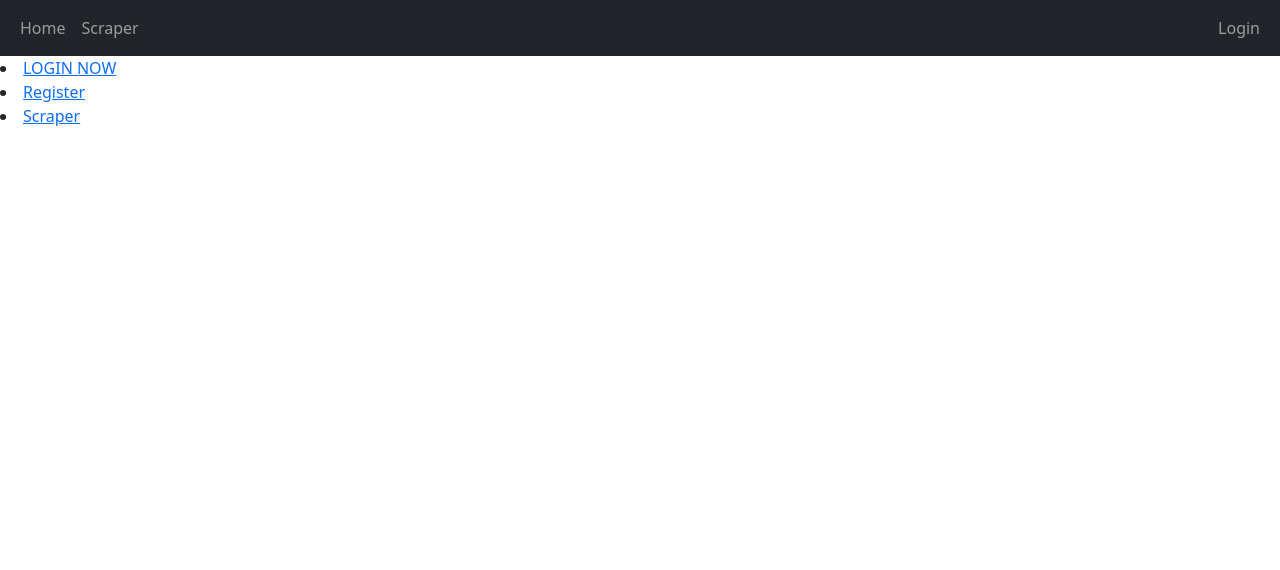
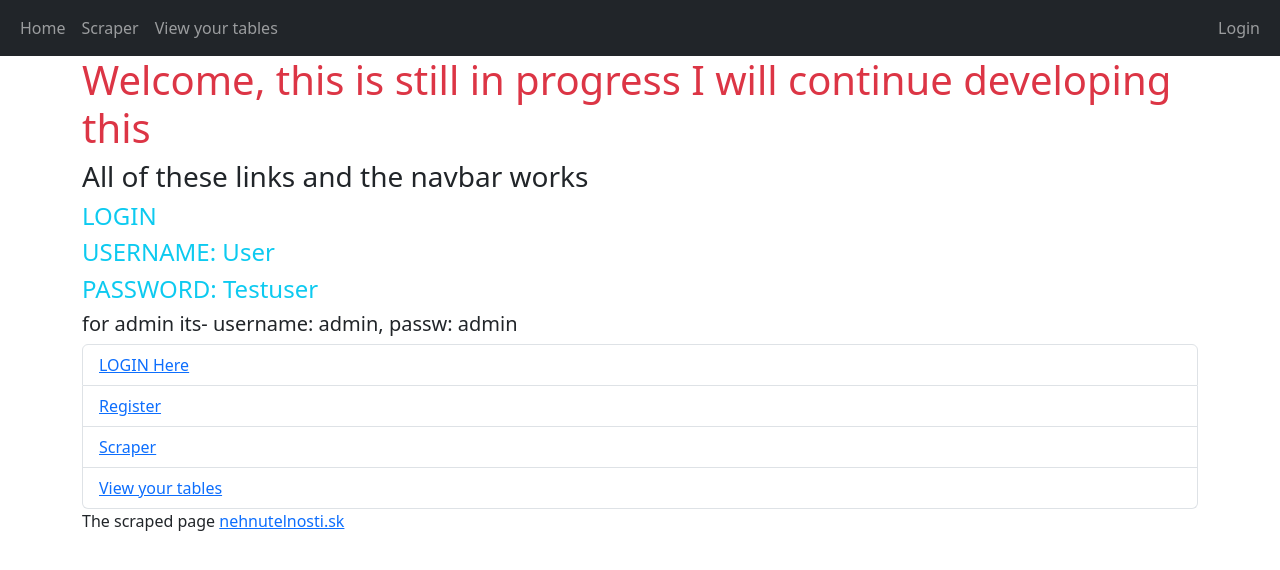
Before and after one commit to MrPotatorust/real_estate_scraper_website, a Django app: page / in a window 1280 px wide. Shown: the top 570 px of the page. Run offline with Django 5.2, Linux system fonts and the light colour scheme.

Commit message:
Finished displaying tables and analysing data

```diff
--- a/website/scraper_integration/admin.py
+++ b/website/scraper_integration/admin.py
@@ -1,7 +1,8 @@
 from django.contrib import admin
-from .models import TableInfo, ScrapedData
+from .models import TableInfo, ScrapedData, AnalysedData
 
 # Register your models here.
 
 admin.site.register(TableInfo)
 admin.site.register(ScrapedData)
+admin.site.register(AnalysedData)
--- a/website/scraper_integration/templates/scraper_integration/base.html
+++ b/website/scraper_integration/templates/scraper_integration/base.html
@@ -16,6 +16,9 @@
                     </li>
                     <li class="nav-item">
                         <a class="nav-link" href="{% url 'scraper_integration:scraper' %}" class="nav-link">Scraper</a><a href="{% url 'scraper_integration:registration' %}"></a>
+                    </li>
+                    <li class="nav-item">
+                        <a class="nav-link" href="{% url 'scraper_integration:view_tables' %}">View your tables</a>
                     </li>
                 </ul>
             </div>
@@ -38,8 +41,9 @@
             </div>
         </div>
     </nav>
-
-    {% block content %}{% endblock %}
+    <div class="container">
+        {% block content %}{% endblock %}
+    </div>
     <script src="https://cdn.jsdelivr.net/npm/bootstrap@5.3.3/dist/js/bootstrap.bundle.min.js" integrity="sha384-YvpcrYf0tY3lHB60NNkmXc5s9fDVZLESaAA55NDzOxhy9GkcIdslK1eN7N6jIeHz" crossorigin="anonymous"></script>
 </body>
 </html>
--- a/website/scraper_integration/templates/scraper_integration/main_page.html
+++ b/website/scraper_integration/templates/scraper_integration/main_page.html
@@ -3,11 +3,18 @@
 
 {% block content %}
 
+<h1 class="text-danger">Welcome, this is still in progress I will continue developing this</h1>
+<h3>All of these links and the navbar works</h3>
+<h4 class="text-info">LOGIN</h4>
+<h4 class="text-info">USERNAME: User</h4>
+<h4 class="text-info">PASSWORD: Testuser</h4>
+<h5>for admin its- username: admin, passw: admin</h5>
+<ul class="list-group">
+    <li class="list-group-item list-group-item-action"><a href="/login">LOGIN Here</a></li>
+    <li class="list-group-item list-group-item-action"><a href="{% url 'scraper_integration:registration' %}">Register</a></li>
+    <li class="list-group-item list-group-item-action"><a href="{% url 'scraper_integration:scraper' %}">Scraper</a></li>
+    <li class="list-group-item list-group-item-action"><a href="{% url 'scraper_integration:view_tables' %}">View your tables</a></li>
 </ul>
-    <li><a href="/login">LOGIN NOW</a></li>
-    <li><a href="{% url 'scraper_integration:registration' %}">Register</a></li>
-    <li><a href="{% url 'scraper_integration:scraper' %}">Scraper</a></li>
-<ul>
-
+<p>The scraped page <a href="https://nehnutelnosti.sk">nehnutelnosti.sk</a></p>
 
 {% endblock %}
--- a/website/scraper_integration/templates/scraper_integration/results.html
+++ b/website/scraper_integration/templates/scraper_integration/results.html
@@ -4,7 +4,7 @@
 
 {% block content %}
 
-<div class="container">
+<h3 class="text-info fw-bold">This table will be saved with your account id.</h3>
 <table class="table">
     <thead class = "thead-dark">
         <tr>
@@ -38,9 +38,9 @@
             <td>{{data.price_per_sq_m|min}}</td>
             <td>{{data.sq_meter|min}}</td>
         </tr>
-
     </tbody>
 </table>
+<h2 class="text-danger fw-bold">This table is only temporary, once you close the tab it will be gone.</h2>
 <table class="table">
     <thead class="thead-dark">
         <tr>
@@ -63,6 +63,5 @@
         {% endfor %}
     </tbody>
 </table>
-</div>
 
 {% endblock %}
--- a/website/scraper_integration/urls.py
+++ b/website/scraper_integration/urls.py
@@ -8,5 +8,6 @@ urlpatterns=[
     path('registration', views.registration, name='registration'),
     path('scraper', views.scraper, name='scraper'),
     path('results', views.results, name='results'),
+    path('tables', views.view_tables, name='view_tables'),
     path('logout', LogoutView.as_view(next_page='scraper_integration:main_page'), name='logout'),
 ]
--- a/website/scraper_integration/views.py
+++ b/website/scraper_integration/views.py
@@ -1,8 +1,10 @@
 from django.shortcuts import render, redirect
 from django.urls import reverse
+from django.contrib.auth import login, logout, authenticate
+from django.contrib.auth.decorators import login_required
 from .forms import RegistrationForm, ScrapingArgsForm
-from django.contrib.auth import login, logout, authenticate
-
+from .models import TableInfo, ScrapedData, AnalysedData
+from .custom_functions import meanD, minD, maxD, medianD
 
 from .scraper.scraper import get_data
 
@@ -25,7 +27,7 @@ def registration(request):
 
     return render(request, 'registration/registration.html', {'form': form})
 
-
+@login_required(login_url='login')
 def scraper(request):
     if request.method == 'POST':
         form = ScrapingArgsForm(request.POST)
@@ -37,9 +39,43 @@ def scraper(request):
         form = ScrapingArgsForm()
         return render(request, 'scraper_integration/scraping.html', {'form': form})
 
+@login_required(login_url='login')
+def view_tables(request):
+    user = request.user
+    table_info = TableInfo.objects.filter(owner=user)
+    analysed_table = AnalysedData.objects.filter(table__in=table_info)
+    return render(request, 'scraper_integration/tables.html', {'analysed_table': analysed_table})
 
+@login_required(login_url='login')
 def results(request):
     data = request.session['scraper_data']
     del request.session['scraper_data']
     data_len = range(len(data['price']))
+    user = request.user
+
+    table = TableInfo(owner=user, name=data['location'][0])
+
+    analysis = AnalysedData(
+        table=table,
+
+        avg_price = meanD(data['price']),
+        avg_price_per_sqm = meanD(data['price_per_sq_m']),
+        avg_sq_meter = meanD(data['sq_meter']),
+
+        min_price = minD(data['price']),
+        min_price_per_sqm = minD(data['price_per_sq_m']),
+        min_sq_meter = minD(data['sq_meter']),
+
+        max_price = maxD(data['price']),
+        max_price_per_sqm = maxD(data['price_per_sq_m']),
+        max_sq_meter = maxD(data['sq_meter']),
+
+        median_price = medianD(data['price']),
+        median_price_per_sqm = medianD(data['price_per_sq_m']),
+        median_sq_meter = medianD(data['sq_meter']),
+    )
+
+    table.save()
+    analysis.save()
+
     return render(request, 'scraper_integration/results.html', {'data': data, 'range': data_len})
```
Also changed, not shown: website/scraper_integration/custom_functions.py (added, +21 -0 lines), website/scraper_integration/models.py (+22 -1 lines), website/scraper_integration/templates/registration/login.html (+9 -7 lines), website/scraper_integration/templates/registration/registration.html (+9 -7 lines), website/scraper_integration/templates/scraper_integration/scraping.html (+9 -7 lines), website/scraper_integration/templates/scraper_integration/tables.html (added, +46 -0 lines), website/db.sqlite3, website/scraper_integration/migrations/0002_analyseddata.py (added), website/scraper_integration/migrations/0003_alter_tableinfo_creation_date.py (added). Lines whose indentation alone changed are shown as unchanged.
